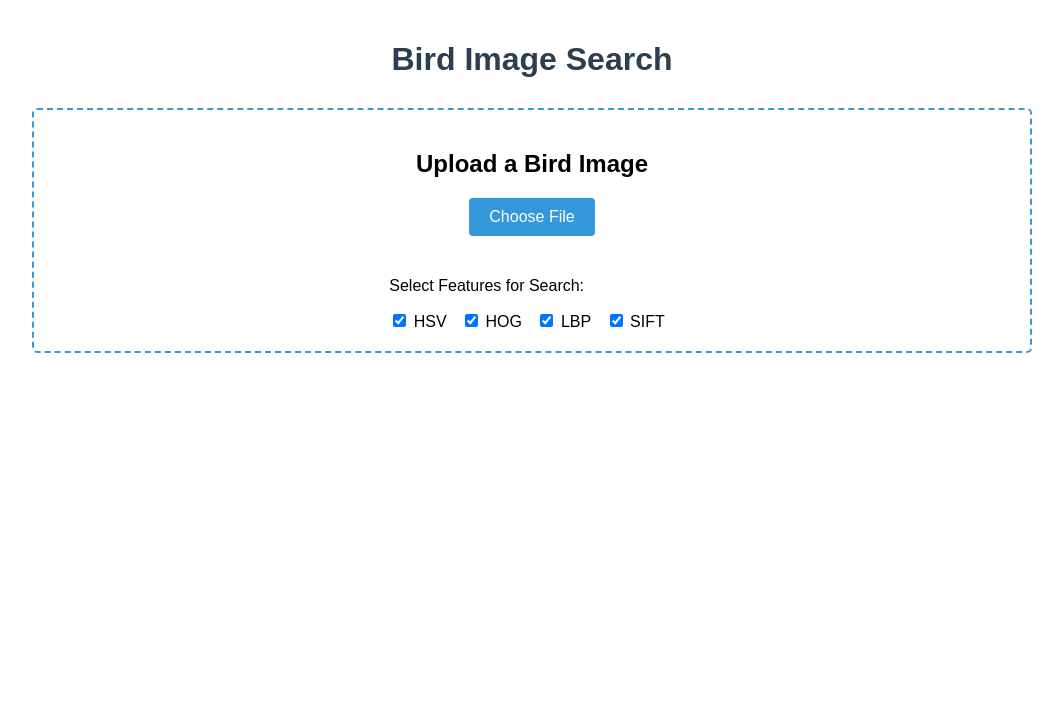
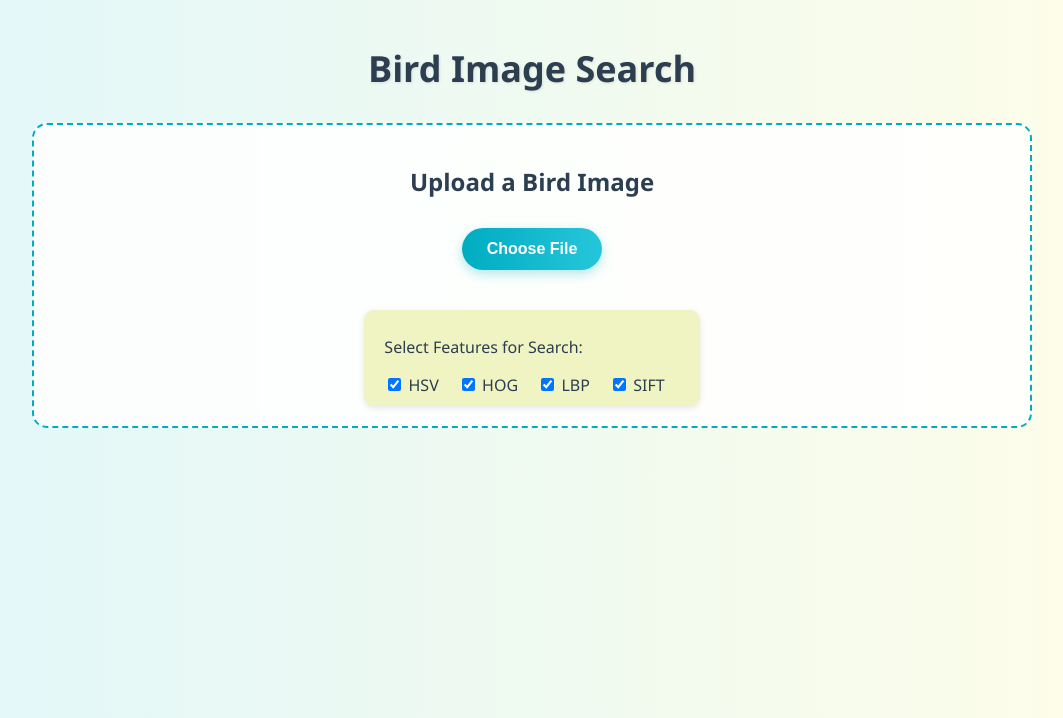
Before and after one commit to huynx27012003/Image_search, a Flask app: page / in a window 1280 px wide. Shown: the top 718 px of the page, without its empty margins (108-1171 px from the left). Run offline with Flask 3, Linux system fonts and the light colour scheme.

Commit message:
update interface

```diff
--- a/templates/index.html
+++ b/templates/index.html
@@ -3,93 +3,148 @@
 <head>
   <meta charset="UTF-8">
   <meta name="viewport" content="width=device-width, initial-scale=1.0">
-  <title>Bird Image Search</title>
+  <title >Bird Image Search</title>
   <style>
    body {
-      font-family: Arial, sans-serif;
+  font-family: 'Segoe UI', Tahoma, Geneva, Verdana, sans-serif;
+  background: linear-gradient(to right, #e0f7fa, #fffde7);
   max-width: 1000px;
   margin: 0 auto;
   padding: 20px;
+  color: #2c3e50;
 }
+
 h1 {
   text-align: center;
+  font-size: 36px;
   color: #2c3e50;
+  margin-bottom: 30px;
+  text-shadow: 1px 1px 3px rgba(0, 0, 0, 0.1);
 }
+
 .upload-container {
+  background-color: #ffffffdd;
+  backdrop-filter: blur(4px);
+  border: 2px dashed #00acc1;
+  border-radius: 15px;
+  padding: 20px;
   text-align: center;
-      margin: 30px 0;
-      padding: 20px;
-      border: 2px dashed #3498db;
-      border-radius: 5px;
+  transition: box-shadow 0.3s ease;
 }
+.upload-container:hover {
+  box-shadow: 0 8px 20px rgba(0, 172, 193, 0.2);
+}
+
 #upload-btn, #search-btn {
-      background-color: #3498db;
+  background: linear-gradient(to right, #00acc1, #26c6da);
   color: white;
-      padding: 10px 20px;
+  padding: 12px 25px;
   border: none;
-      border-radius: 4px;
+  border-radius: 30px;
+  font-size: 16px;
+  font-weight: bold;
   cursor: pointer;
-      font-size: 16px;
+  margin: 10px;
+  box-shadow: 0 4px 12px rgba(0, 172, 193, 0.3);
+  transition: background 0.3s, transform 0.2s;
+}
+#upload-btn:hover, #search-btn:hover {
+  transform: scale(1.05);
 }
 #search-btn {
-      background-color: #2ecc71;
-      margin-top: 15px;
+  background: linear-gradient(to right, #43a047, #66bb6a);
   display: none;
 }
+
 #file-name {
   margin-top: 10px;
   font-style: italic;
+  color: #555;
 }
+
 .feature-options {
-      margin-top: 15px;
+  margin-top: 20px;
+  display: inline-block;
   text-align: left;
-      display: inline-block;
+  padding: 10px 20px;
+  background-color: #f0f4c3;
+  border-radius: 10px;
+  box-shadow: 0 2px 6px rgba(0, 0, 0, 0.1);
 }
 .feature-options label {
-      margin-right: 10px;
+  margin-right: 15px;
+  font-weight: 500;
 }
+
 .loading {
   text-align: center;
   margin: 20px 0;
   display: none;
+  font-weight: bold;
+  color: #00796b;
 }
+
 .spinner {
   border: 4px solid #f3f3f3;
-      border-top: 4px solid #3498db;
+  border-top: 4px solid #00acc1;
   border-radius: 50%;
-      width: 30px;
-      height: 30px;
+  width: 40px;
+  height: 40px;
   animation: spin 1s linear infinite;
   display: inline-block;
+  margin-bottom: 10px;
 }
 @keyframes spin {
   0% { transform: rotate(0deg); }
   100% { transform: rotate(360deg); }
 }
+
 .results-container {
   display: flex;
   flex-wrap: wrap;
-      justify-content: space-around;
+  justify-content: center;
   margin-top: 30px;
+  gap: 20px;
 }
+
 .image-card {
   width: 220px;
-      margin: 10px;
-      padding: 10px;
-      border: 1px solid #ddd;
-      border-radius: 5px;
-      box-shadow: 0 2px 5px rgba(0,0,0,0.1);
+  background: #fff;
+  border-radius: 15px;
+  padding: 15px;
+  box-shadow: 0 6px 12px rgba(0, 0, 0, 0.1);
+  transition: transform 0.2s, box-shadow 0.3s;
 }
+.image-card:hover {
+  transform: translateY(-5px);
+  box-shadow: 0 10px 20px rgba(0, 172, 193, 0.2);
+}
+
 .image-card img {
   width: 100%;
   height: 200px;
   object-fit: cover;
-      border-radius: 3px;
+  border-radius: 10px;
+  transition: transform 0.3s;
 }
+.image-card img:hover {
+  transform: scale(1.03);
+}
+
 .image-info {
   margin-top: 10px;
   text-align: center;
+  font-size: 14px;
+  color: #333;
 }
+.image-info h3 {
+  margin: 5px 0;
+  color: #00796b;
+}
+.image-info p {
+  margin: 3px 0;
+}
+
   </style>
 </head>
 <body>
```
Also changed, not shown: uploads/30844140822_2419f1d425_c.jpg (added), uploads/pexels-mahmoud-yahyaoui-21950414.jpg (added). Lines whose indentation alone changed are shown as unchanged.
